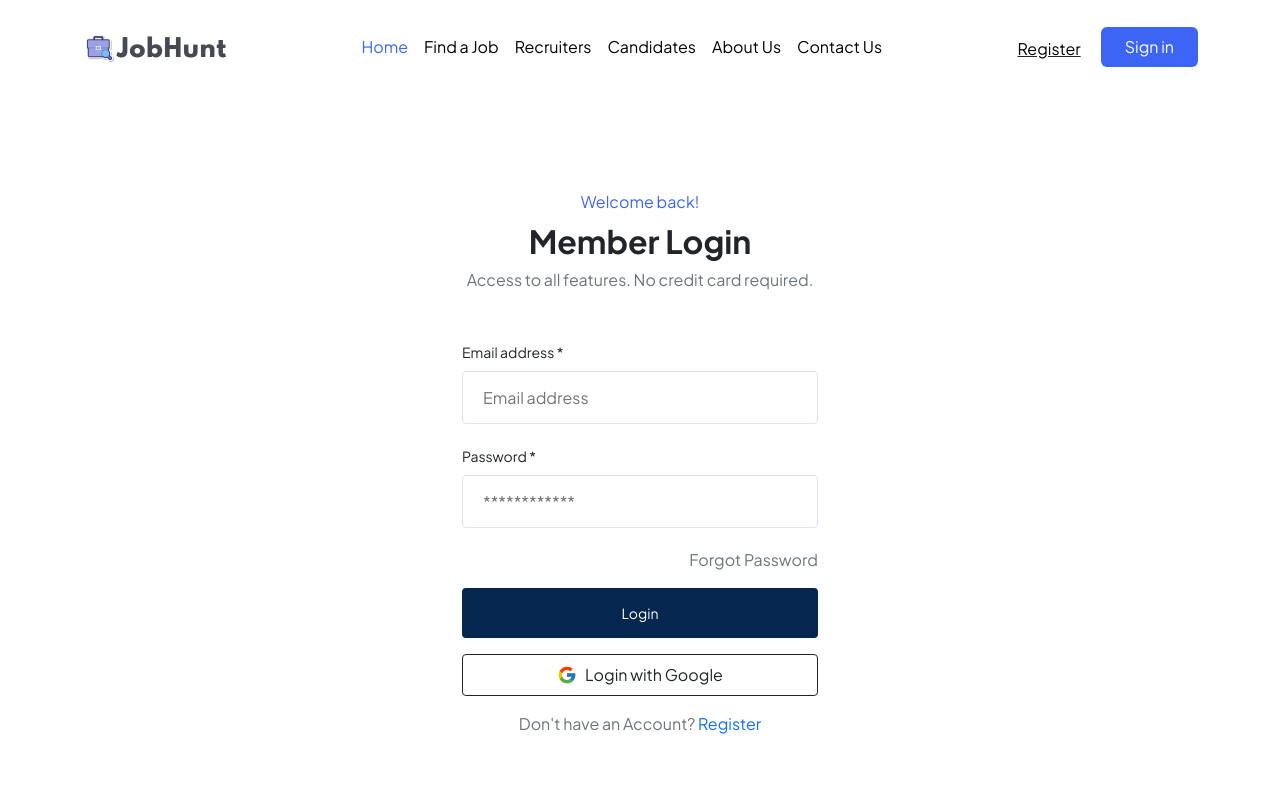
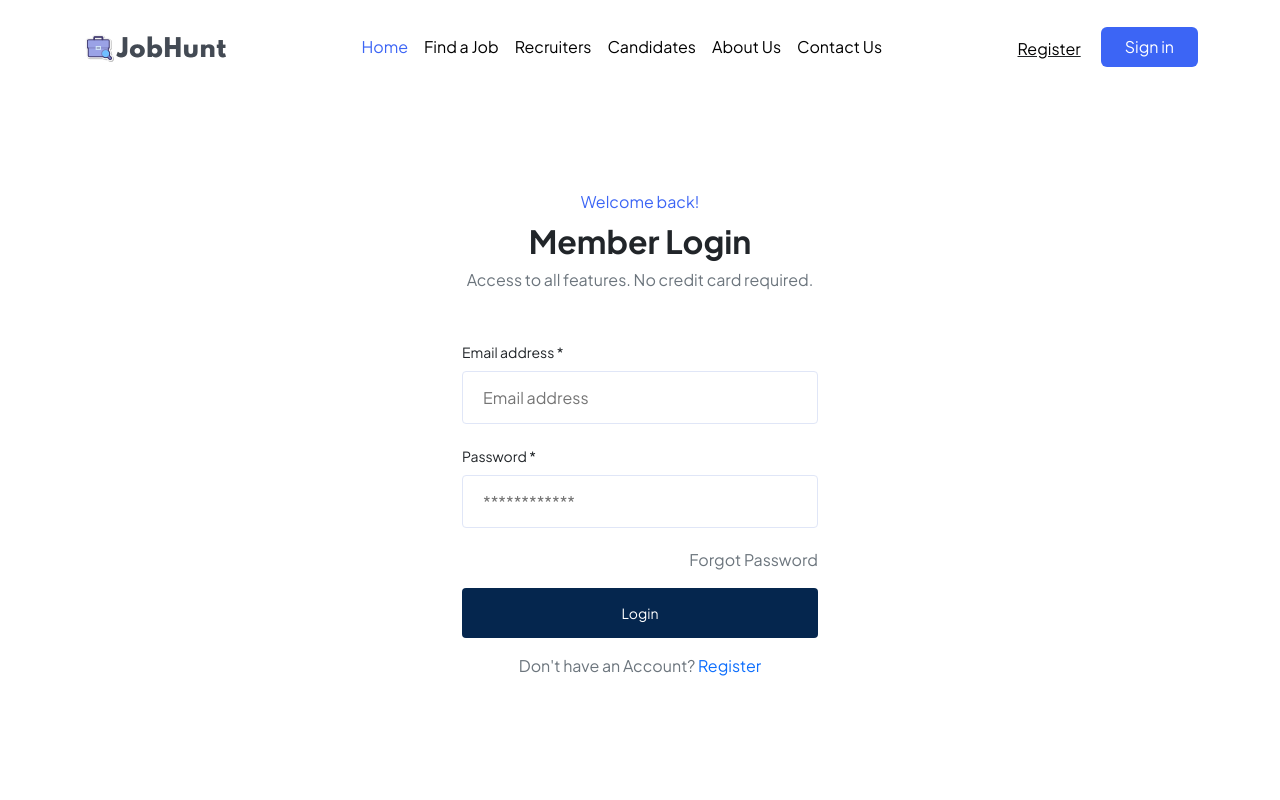
Before and after one commit to Emon-Ahmed/JobHunt-Bangladesh, a Next.js app: page /sign-in in a window 1280 px wide. Shown: the top 800 px of the page. Built offline with nearby package versions, Linux system fonts and the light colour scheme; no server answers.

Commit message:
Remove Google Login System From NextAuth

```diff
--- a/model/Schema.js
+++ b/model/Schema.js
@@ -1,4 +1,4 @@
-import { Schema, model, models } from "mongoose";
+import { Schema, model, models, createConnection } from "mongoose";
 
 const userSchema = new Schema({
   fullname: String,
--- a/pages/api/auth/[...nextauth].js
+++ b/pages/api/auth/[...nextauth].js
@@ -7,10 +7,6 @@ import { compare } from "bcryptjs";
 
 export default NextAuth({
   providers: [
-    GoogleProvider({
-      clientId: process.env.GOOGLE_ID,
-      clientSecret: process.env.GOOGLE_SECRET,
-    }),
     CredentialsProvider({
       name: "Credentials",
       async authorize(credentials, req) {
--- a/pages/api/hello.js
+++ b/pages/api/hello.js
@@ -1,5 +1,5 @@
 // Next.js API route support: https://nextjs.org/docs/api-routes/introduction
 
 export default function handler(req, res) {
-  res.status(200).json({ name: 'John Doe' })
+  res.status(200).json({ name: 'Emon Ahmed' })
 }
--- a/pages/profile/index.js
+++ b/pages/profile/index.js
@@ -15,7 +15,6 @@ import { useSession, signOut, getSession } from "next-auth/react";
 
 const Profile = () => {
   const { data: session } = useSession();
-  console.log(session.user.image);
   return (
     <div>
       <Head>
--- a/pages/sign-in.js
+++ b/pages/sign-in.js
@@ -25,7 +25,7 @@ const SingIn = () => {
     }
     return errors;
   };
-  const router = useRouter()
+  const router = useRouter();
   return (
     <>
       <Head>
@@ -56,13 +56,13 @@ const SingIn = () => {
               }}
               onSubmit={async (values) => {
                 // console.log(values);
-                const status = await signIn('credentials',{
+                const status = await signIn("credentials", {
                   redirect: false,
                   email: values.email,
                   password: values.password,
-                  callbackUrl: '/profile'
-                })
-                if(status.ok) router.push(status.url)
+                  callbackUrl: "/profile",
+                });
+                if (status.ok) router.push(status.url);
               }}
               validate={validate}
             >
@@ -117,23 +117,6 @@ const SingIn = () => {
                     Login
                   </button>
                 </div>
-                <div
-                  onClick={() =>
-                    signIn("google", {
-                      callbackUrl: "http://localhost:3000/profile",
-                    })
-                  }
-                  className="d-flex justify-content-center align-items-center my-3 text-center"
-                >
-                  <div
-                    className="d-flex align-items-center justify-content-center border rounded-1 border-1 border-dark py-2 w-100"
-                    type="submit"
-                    name="login"
-                  >
-                    <FcGoogle className="fs-5" />{" "}
-                    <span className="ps-2">Login with Google</span>
-                  </div>
-                </div>
                 <div className="text-muted text-center">
                   Don't have an Account?{" "}
                   <Link className="text-decoration-none" href="/register">
```
Also changed, not shown: 1 other file (tests, documents, lock files or other folders).
